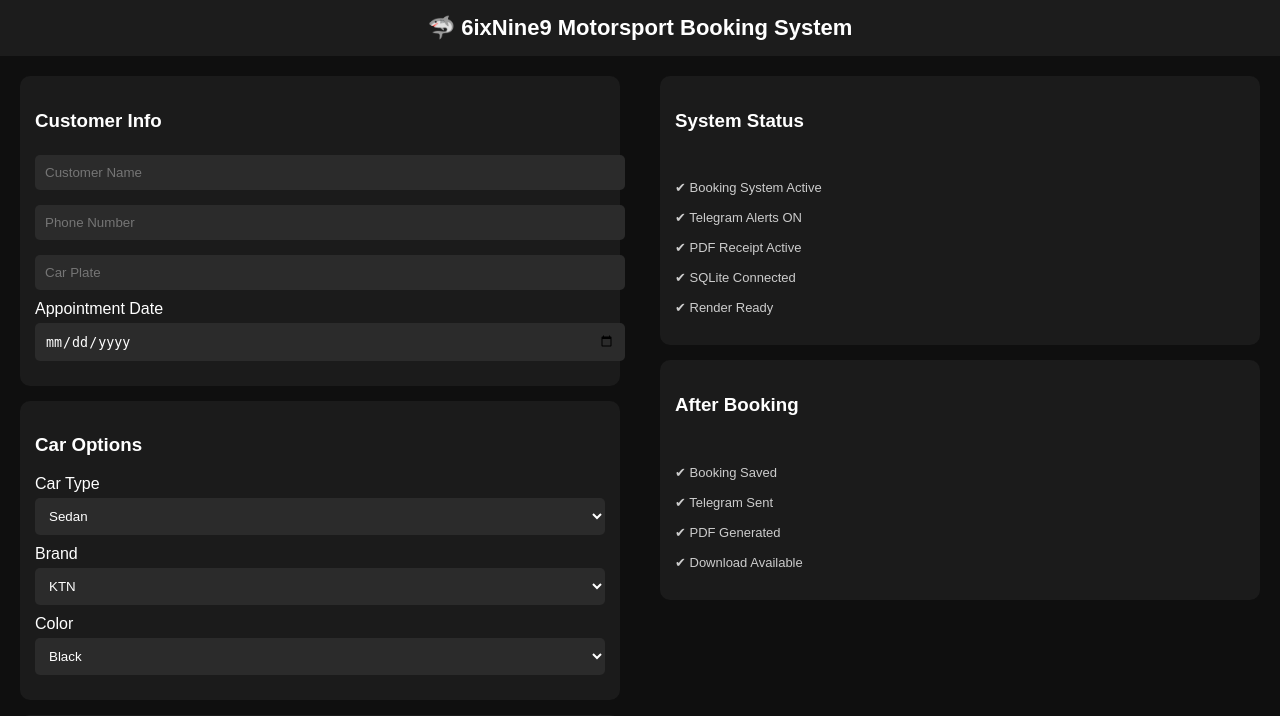
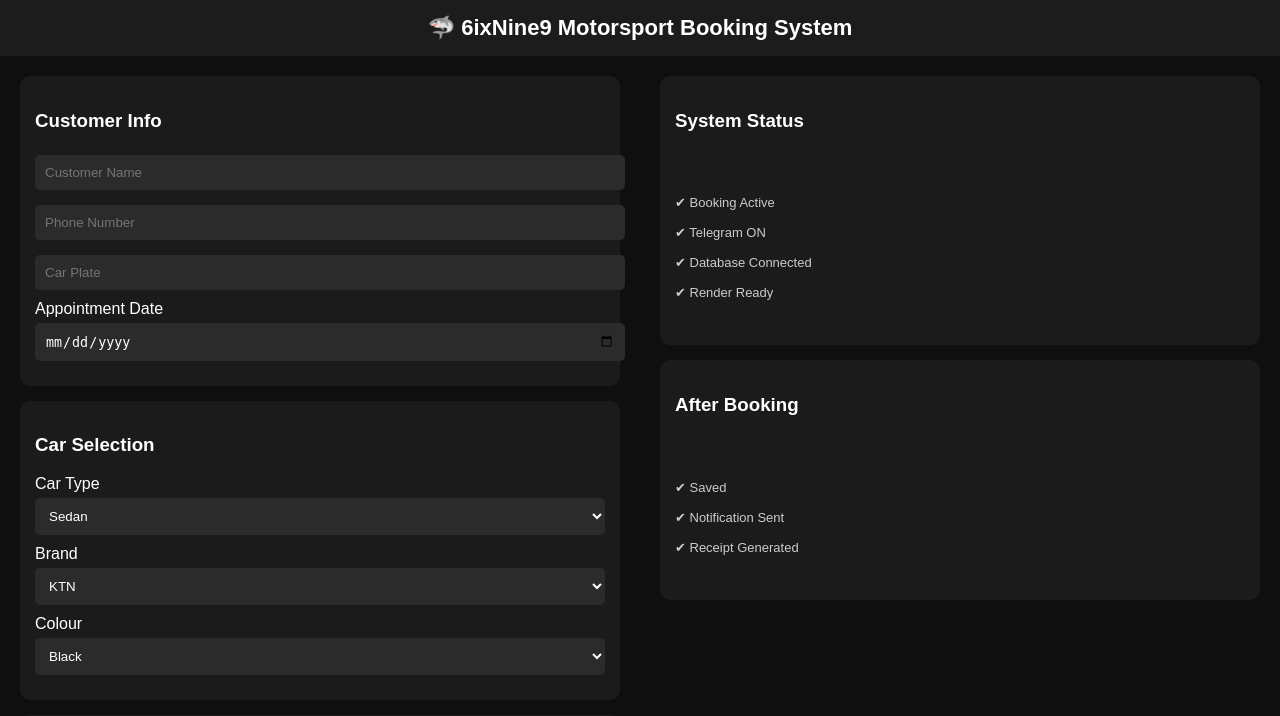
Before and after one commit to Athir-coder/6ixNine9-pos, a Flask app: page / in a window 1280 px wide. Shown: the top 716 px of the page. Run offline with Flask 3, Linux system fonts and the light colour scheme.

Commit message:
Update index.html

```diff
--- a/templates/index.html
+++ b/templates/index.html
@@ -213,32 +325,44 @@ required>
 
 
 
+
+
 <div class="box">
 
 
-<h3>Car Options</h3>
+<h3>Car Selection</h3>
 
 
 
 
 <label>
+
 Car Type
+
 </label>
 
 
 
 <select
+
 name="car"
+
 id="carSelect">
+
 
 
 {% for k,v in cars.items() %}
 
+
 <option value="{{k}}">
+
 {{k}}
+
 </option>
 
+
 {% endfor %}
+
 
 
 </select>
@@ -276,63 +406,41 @@ Brand
 
 
 
+
+
 <label>
-Color
+
+Colour
+
 </label>
 
 
+
 <select
+
 name="color"
+
 id="colorSelect">
+
 
 
 {% for k,v in colors.items() %}
 
 
+
 <option value="{{k}}">
+
 {{k}}
+
 </option>
 
 
 {% endfor %}
 
 
+
 </select>
 
-
-
-
-</div>
-
-
-
-
-
-
-
-
-<div class="box">
-
-
-<h3>
-Vehicle Preview
-</h3>
-
-
-
-<div class="car-preview-container">
-
-
-<img
-
-id="carPreview"
-
-src="{{ url_for('static', filename='cars/sedan.png') }}"
-
->
-
-
-</div>
 
 
 </div>
@@ -349,24 +457,68 @@ src="{{ url_for('static', filename='cars/sedan.png') }}"
 
 
 <h3>
-Wash Service
+
+Vehicle Preview
+
 </h3>
 
 
 
-<label>
-Wash Type
-</label>
+
+<div class="car-preview-container">
+
+
+
+<img
+
+id="carPreview"
+
+src="{{url_for('static',filename='cars/sedan.png')}}"
+
+>
+
+
+
+<div id="paintLayer"></div>
+
+
+
+</div>
+
+
+
+</div>
+
+
+
+
+
+
+
+
+
+<div class="box">
+
+
+<h3>
+
+Wash Service
+
+</h3>
+
 
 
 <select name="wash">
+
 
 
 {% for k,v in washes.items() %}
 
 
 <option value="{{k}}">
+
 {{k}}
+
 </option>
 
 
@@ -416,26 +571,30 @@ Wash Type
 
 
 <h3>
+
 System Status
+
 </h3>
 
 
 <div class="status">
 
-✔ Booking System Active
 
-✔ Telegram Alerts ON
+✔ Booking Active
 
-✔ PDF Receipt Active
+✔ Telegram ON
 
-✔ SQLite Connected
+✔ Database Connected
 
 ✔ Render Ready
+
 
 </div>
 
 
+
 </div>
+
 
 
 
@@ -446,21 +605,24 @@ System Status
 
 
 <h3>
+
 After Booking
+
 </h3>
 
 
 <div class="status">
 
-✔ Booking Saved
 
-✔ Telegram Sent
+✔ Saved
 
-✔ PDF Generated
+✔ Notification Sent
 
-✔ Download Available
+✔ Receipt Generated
+
 
 </div>
+
 
 
 </div>
@@ -501,34 +664,32 @@ const carPreview =
 document.getElementById("carPreview");
 
 
+const paintLayer =
+document.getElementById("paintLayer");
 
 
 
-const colorMap = {
+
+
+
+
+const colors={
 
 
 "Black":
-
-"brightness(0.25)",
-
+"#080808",
 
 
 "White":
-
-"brightness(1.8)",
-
+"#ffffff",
 
 
 "Red":
-
-"sepia(1) saturate(8) hue-rotate(320deg)",
-
+"#c00000",
 
 
 "Blue":
-
-"sepia(1) saturate(6) hue-rotate(180deg)"
-
+"#0047ab"
 
 
 };
@@ -553,12 +716,26 @@ colorSelect.value;
 
 
 
-if(car === "MPV"){
+if(car==="MPV"){
+
 
 
 carPreview.src =
 
-"{{ url_for('static', filename='cars/mpv.png') }}";
+"/static/cars/mpv.png";
+
+
+
+paintLayer.style.maskImage =
+
+"url('/static/cars/mpv_mask.png')";
+
+
+
+paintLayer.style.webkitMaskImage =
+
+"url('/static/cars/mpv_mask.png')";
+
 
 
 }
@@ -566,9 +743,23 @@ carPreview.src =
 else{
 
 
+
 carPreview.src =
 
-"{{ url_for('static', filename='cars/sedan.png') }}";
+"/static/cars/sedan.png";
+
+
+
+paintLayer.style.maskImage =
+
+"url('/static/cars/sedan_mask.png')";
+
+
+
+paintLayer.style.webkitMaskImage =
+
+"url('/static/cars/sedan_mask.png')";
+
 
 
 }
@@ -578,11 +769,9 @@ carPreview.src =
 
 
 
-carPreview.style.filter =
+paintLayer.style.background =
 
-"drop-shadow(0 10px 12px rgba(0,0,0,0.6)) "
-+
-colorMap[color];
+colors[color];
 
 
 
```
Also changed, not shown: other parts of templates/index.html (+163 -31 lines). Lines whose indentation alone changed are shown as unchanged.
